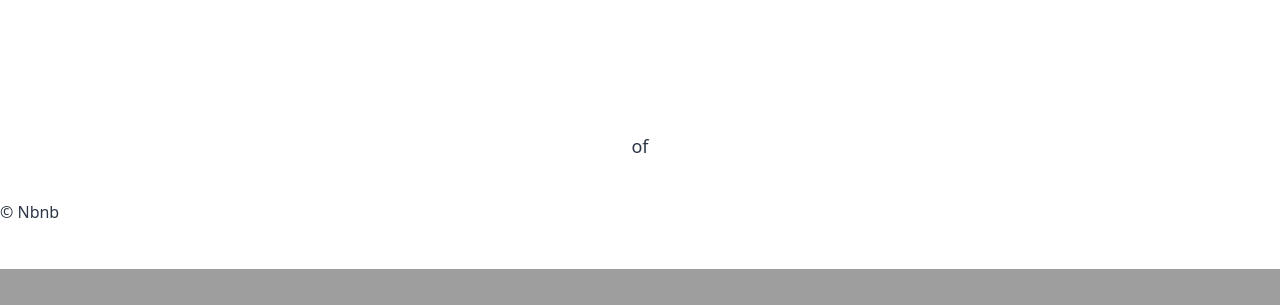
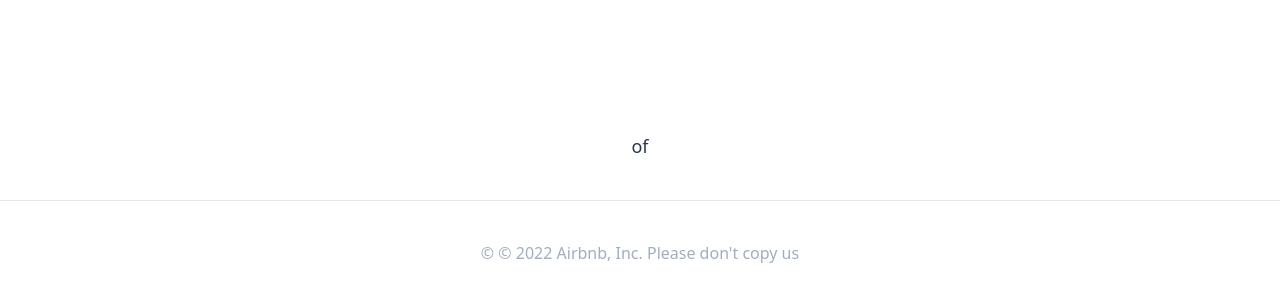
Before and after one commit to semetea/airbnb-clone, a Django app: template templates/rooms/room_list.html in a window 1280 px wide; the page is wider, and only the part inside the window is pictured. Shown: the part 531-836 px from the top of that part. Before the commit the page ends 800 px from the top of that part, so only its background shows below. Run offline with Django 4.2, Linux system fonts and the light colour scheme; the template is opened without the code that fills it, so the values that code supplies are empty; style sheets or scripts are compiled from the project's sources; some libraries are stand-ins or nearby versions.

Commit message:
footer css

```diff
--- a/templates/partials/footer.html
+++ b/templates/partials/footer.html
@@ -1,3 +1,3 @@
-<footer>
-    &copy; Nbnb
+<footer class="container mx-auto text-center py-10 border-t font-medium text-gray-500">
+    &copy; © 2022 Airbnb, Inc. Please don't copy us
 </footer>
--- a/templates/rooms/room_list.html
+++ b/templates/rooms/room_list.html
@@ -7,7 +7,7 @@
 {% block content %}
 
     <div class="container mx-auto pb-10">
-        <div class="rounded-xl -mx-40 h-50vh mt-32 mb-24 bg-cover bg-center" style="background-image:url(https://images.unsplash.com/photo-1540998145333-e2eef1a9822d?ixlib=rb-1.2.1&ixid=MnwxMjA3fDB8MHxwaG90by1wYWdlfHx8fGVufDB8fHx8&auto=format&fit=crop&w=1383&q=80)">
+        <div class="rounded-xl w-full h-50vh mt-32 mb-24 bg-cover bg-center" style="background-image:url(https://images.unsplash.com/photo-1540998145333-e2eef1a9822d?ixlib=rb-1.2.1&ixid=MnwxMjA3fDB8MHxwaG90by1wYWdlfHx8fGVufDB8fHx8&auto=format&fit=crop&w=1383&q=80)">
         </div>
 
         <div class="flex flex-wrap mb-10">
```
